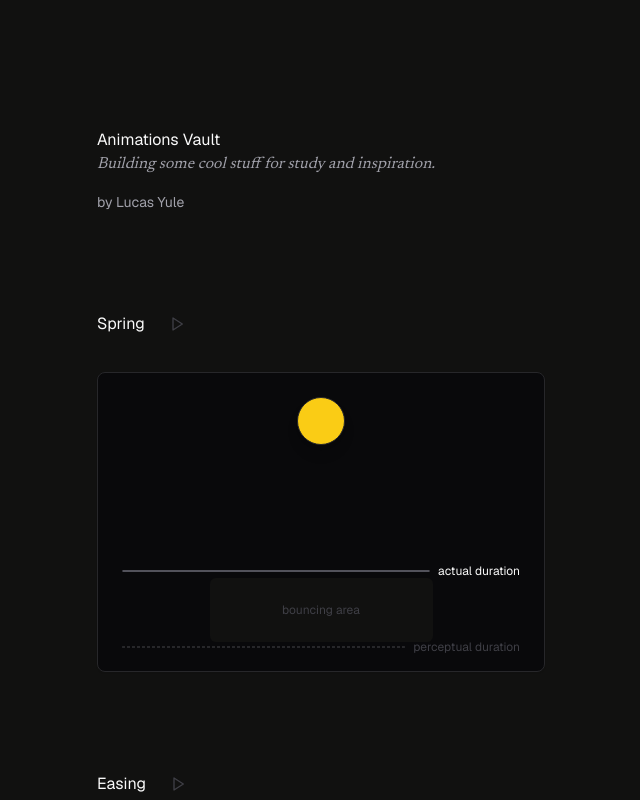
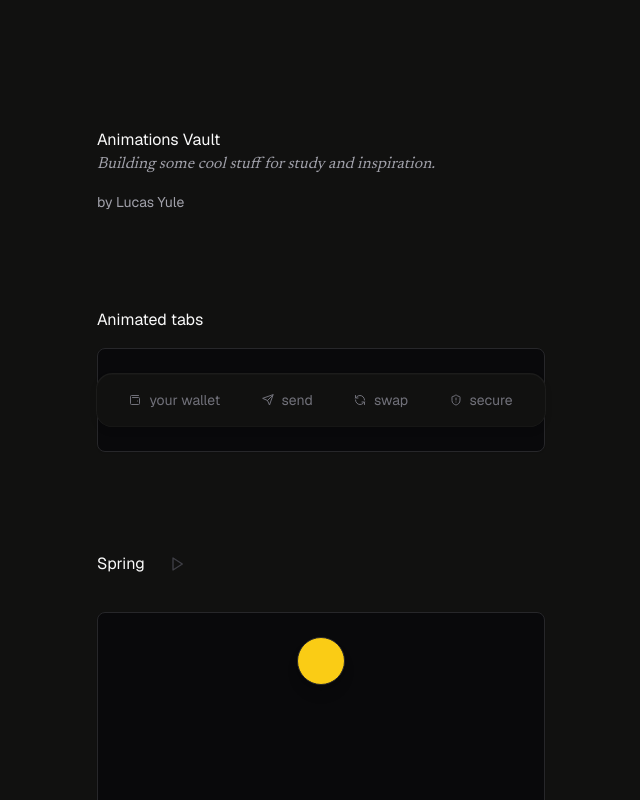
Before and after one commit to lucasyule2212/animations-vault, a Next.js app: page / in a window 1280 px wide. Shown: the top 800 px of the page, without its empty margins (319-959 px from the left). Built offline with nearby package versions, Linux system fonts and the light colour scheme.

Commit message:
refactor(home): adding animated-tabs-section to home component

```diff
--- a/src/app/(home)/page.tsx
+++ b/src/app/(home)/page.tsx
@@ -1,3 +1,4 @@
+import AnimatedTabsSection from './components/animated-tabs-section'
 import EaseSection from './components/ease-section'
 import HeaderSection from './components/header-section'
 import SpringSection from './components/spring-section'
@@ -6,6 +7,7 @@ export default function Home() {
   return (
     <main className="flex w-screen flex-col rounded-md px-2 py-10 text-base text-accent-foreground sm:px-16 md:px-20 lg:px-32 lg:py-32 xl:px-52">
       <HeaderSection />
+      <AnimatedTabsSection />
       <SpringSection />
       <EaseSection />
     </main>
```
